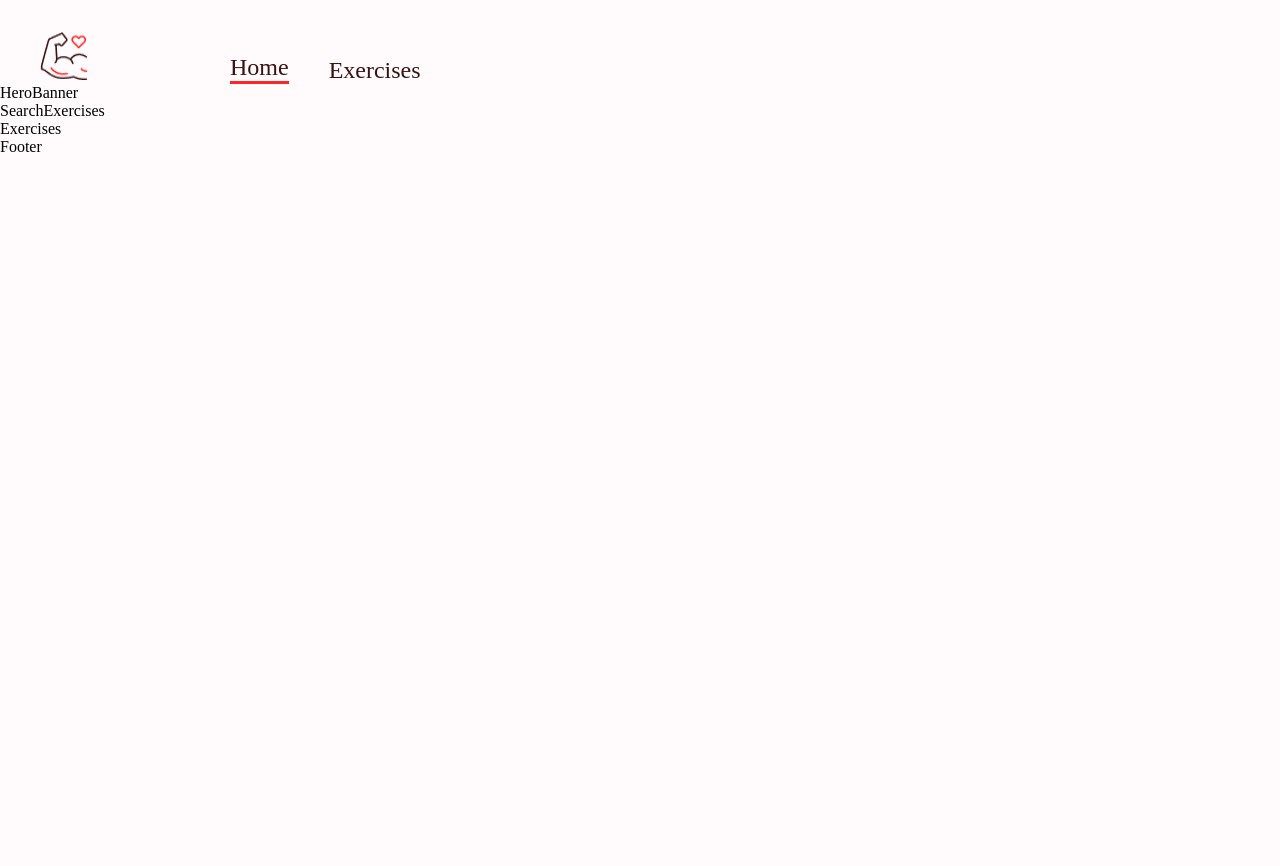
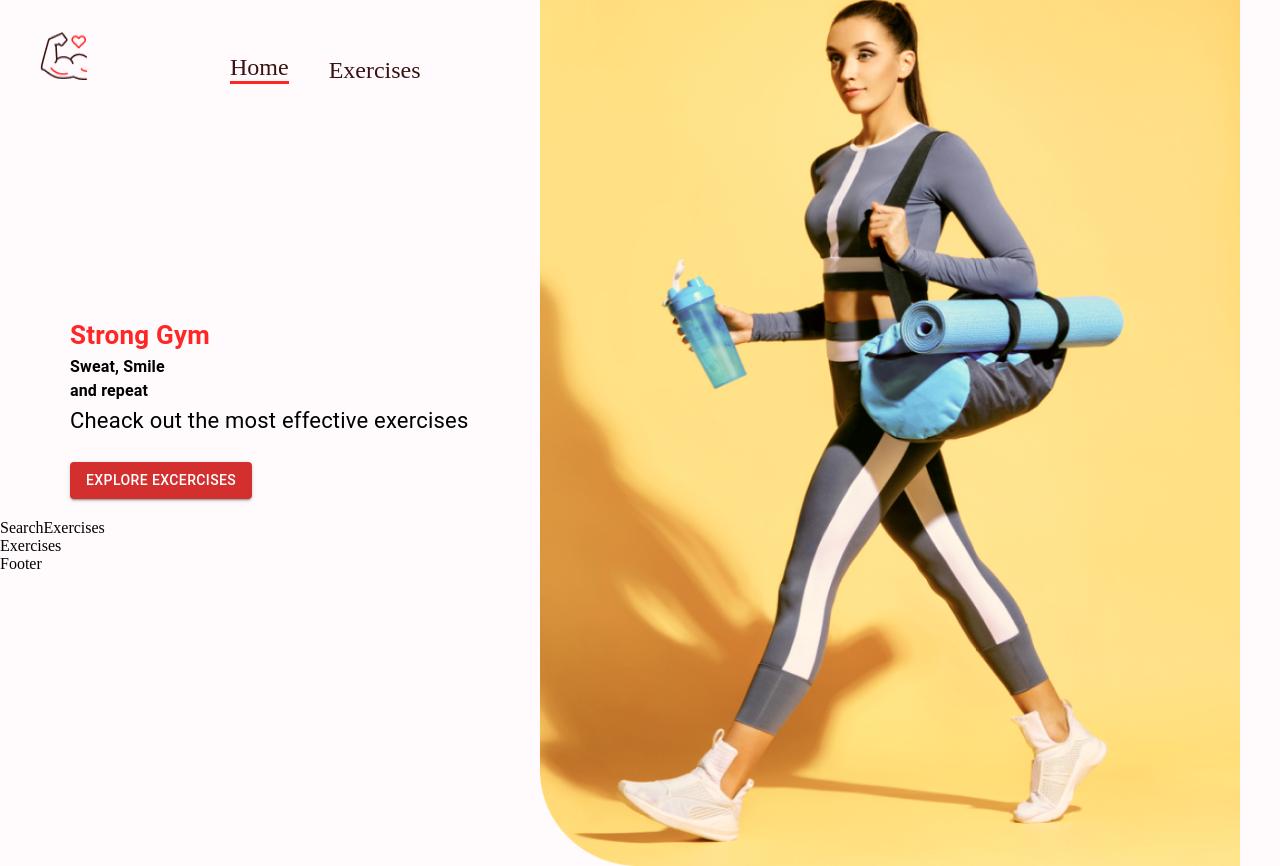
Before and after one commit to soldi3rofwarz/gymApp, a React (Create React App) app: page / in a window 1280 px wide. Before the commit the page ends 800 px from the top, so only its background shows below. Built offline with nearby package versions, Linux system fonts and the light colour scheme.

Commit message:
comenzando con herobanner

```diff
--- a/src/App.css
+++ b/src/App.css
@@ -60,7 +60,6 @@
   width: 700px;
   height: 900px;
   margin-top: -330px;
-
 }
 
 .exercise-card {
--- a/src/Components/HeroBanner.js
+++ b/src/Components/HeroBanner.js
@@ -1,8 +1,25 @@
 import React from 'react'
+import {Box,Button,Stack,Typography} from '@mui/material'
+import HeroBannerimg from './../assets/images/banner.png'
 
 const HeroBanner = () => {
   return (
-    <div>HeroBanner</div>
+    <Box sx={{
+      mt:{lg:'212px',xs:'70px'},
+      ml:{sm:'50px'}
+    }} position='relative' p='20px'>
+      <Typography color="#FF2625" fontWeight='600' fontSize='26px'>
+        Strong Gym
+      </Typography>
+      <Typography fontWeight={700} sx={{fontsize:{lg:'44px',xs:'40px'}}}>
+        Sweat, Smile <br/> and repeat
+      </Typography>
+      <Typography fontSize='22px' lineHeight='35px' mb={3}>
+       Cheack out the most effective exercises
+      </Typography>
+      <Button variant='contained' color='error' href='#exercises'>Explore Excercises</Button>
+      <img src={HeroBannerimg} alt='banner' className='hero-banner-img'/>
+    </Box>
   )
 }
 
```
